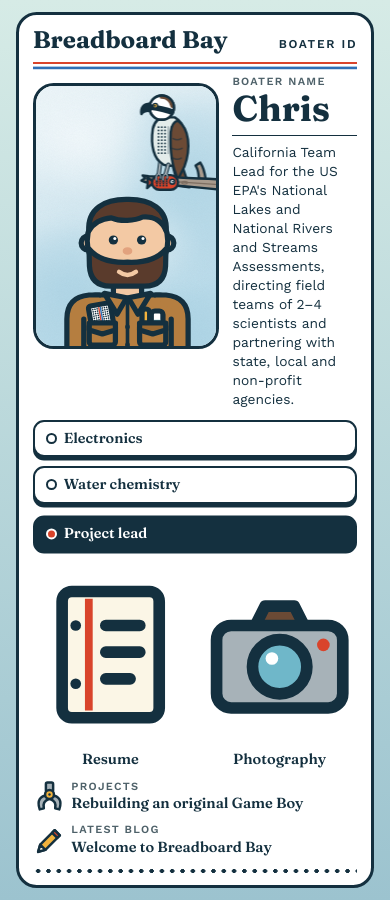
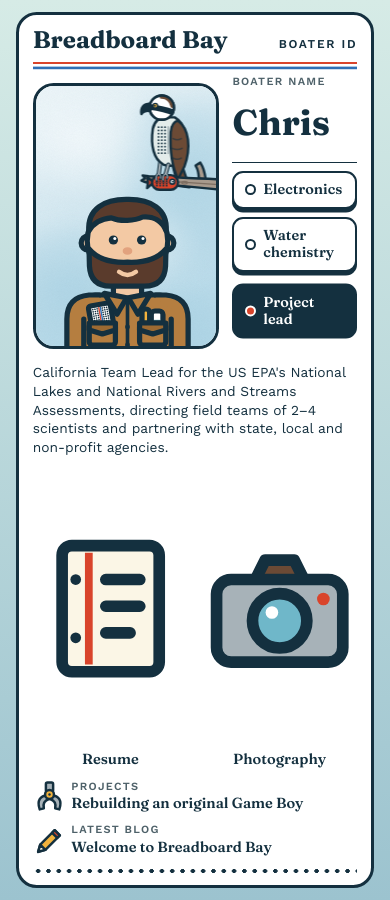
Before and after one commit to RobotCrabLab/Homepage, a Jekyll site: the page built from index.html, in a window 390 px wide. Built offline with Jekyll 4.4.1, drawn with Linux system fonts in a browser that asks for light colours.

Commit message:
Home card: summary above the skill buttons on computers, buttons beside the photo on phones
Co-Authored-By: Claude Opus 5.5 <noreply@anthropic.com>
Claude-Session: https://claude.ai/code/session_016BwnKwMceey9joAJi8jCUY

```diff
--- a/assets/css/style.css
+++ b/assets/css/style.css
@@ -475,7 +475,7 @@ img { max-width: 100%; height: auto; }
     border-bottom: calc(var(--u) * 0.125) solid var(--card-ink);
     font-family: var(--display); font-weight: 700; font-size: calc(var(--u) * 3); line-height: 1.1;
   }
-  .scene-nav { flex-direction: column; flex-wrap: nowrap; align-items: stretch; gap: calc(var(--u) * 0.55); margin: calc(var(--u) * 0.7) 0 0; }
+  .scene-nav { flex-direction: column; flex-wrap: nowrap; align-items: stretch; gap: calc(var(--u) * 0.55); margin: calc(var(--u) * 1) 0 0; }
   .scene-button {
     display: flex; align-items: center; gap: calc(var(--u) * 0.7); width: 100%;
     padding: calc(var(--u) * 0.5) calc(var(--u) * 0.9);
@@ -505,7 +505,8 @@ img { max-width: 100%; height: auto; }
   .scene-button:focus-visible { outline: 3px solid #2F6FB5; outline-offset: 3px; }
   /* A short summary of the chosen skill, from the resume. All three share one spot, so
      the card doesn't shift when the scene changes. */
-  .dive-summary { display: grid; margin-top: calc(var(--u) * 1); }
+  .dive-summary { display: grid; margin-top: calc(var(--u) * 1); order: 1; }
+  .scene-nav { order: 2; }
   .dive-summary p { grid-area: 1 / 1; margin: 0; visibility: hidden; font-size: calc(var(--u) * 1); line-height: 1.5; }
   [data-scene="1"] .summary-1, [data-scene="2"] .summary-2, [data-scene="3"] .summary-3 { visibility: visible; }
   /* The links run across the bottom of the card, each on one line */
@@ -1075,7 +1076,7 @@ img { max-width: 100%; height: auto; }
     aspect-ratio: auto; min-height: calc(100svh - 1.5rem); column-gap: calc(var(--u) * 1); padding: calc(var(--u) * 0.8) calc(var(--u) * 1) calc(var(--u) * 0.7);
     /* The buttons sit right under the top section; the links take all the spare height */
     grid-template-rows: auto auto auto auto auto minmax(0, 1fr) auto;
-    grid-template-areas: "head head" "photo label" "photo name" "photo summary" "nav nav" "links links" "rail rail";
+    grid-template-areas: "head head" "photo label" "photo name" "photo nav" "summary summary" "links links" "rail rail";
   }
   .dive-info { display: contents; }
   .dive-fields { grid-template-columns: 1fr 1fr; grid-template-rows: minmax(0, 1fr) auto auto; justify-content: stretch; gap: 0 calc(var(--u) * 1); margin: calc(var(--u) * 0.7) 0 0; min-height: 0; }
@@ -1087,9 +1088,9 @@ img { max-width: 100%; height: auto; }
   .dive-fields > div:nth-child(n+3) { grid-column: 1 / -1; }
   .dive-label { grid-area: label; }
   .dive-name { grid-area: name; font-size: calc(var(--u) * 2.6); }
-  .dive-summary { grid-area: summary; margin-top: calc(var(--u) * 0.5); min-width: 0; }
+  .dive-summary { grid-area: summary; margin-top: calc(var(--u) * 1); min-width: 0; }
   .dive-summary p { font-size: calc(var(--u) * 1); line-height: 1.38; }
-  .scene-nav { grid-area: nav; margin-top: calc(var(--u) * 0.8); gap: calc(var(--u) * 0.6); }
+  .scene-nav { grid-area: nav; align-self: start; margin-top: calc(var(--u) * 0.6); gap: calc(var(--u) * 0.6); }
   .scene-button { font-size: calc(var(--u) * 1.05); padding: calc(var(--u) * 0.6) calc(var(--u) * 0.8); gap: calc(var(--u) * 0.5); }
   .scene-button::after { content: none; }
   .dive-fields > div { min-width: 0; margin-top: calc(var(--u) * 0.7); }
@@ -1138,7 +1139,7 @@ img { max-width: 100%; height: auto; }
     width: var(--card-w); height: calc(100svh - 1.5rem); aspect-ratio: auto;
     grid-template-columns: var(--photo) minmax(0, 1fr) minmax(0, 1fr);
     grid-template-rows: auto auto auto minmax(0, 1fr) auto auto;
-    grid-template-areas: "head head head" "photo label nav" "photo name nav" "photo summary nav" "photo summary links" "rail rail rail";
+    grid-template-areas: "head head head" "photo label summary" "photo name summary" "photo nav summary" "photo nav links" "rail rail rail";
     column-gap: calc(var(--u) * 1.4);
     padding: calc(var(--u) * 0.6) calc(var(--u) * 1.2) calc(var(--u) * 0.5);
   }
@@ -1147,10 +1148,10 @@ img { max-width: 100%; height: auto; }
   .dive-info { display: contents; }
   .dive-label { grid-area: label; }
   .dive-name { grid-area: name; font-size: calc(var(--u) * 2.3); }
-  .dive-summary { grid-area: summary; margin-top: calc(var(--u) * 0.5); min-width: 0; }
+  .dive-summary { grid-area: summary; margin-top: 0; min-width: 0; }
   .dive-summary p { line-height: 1.34; }
   .dive-head { margin-bottom: calc(var(--u) * 0.6); padding-bottom: calc(var(--u) * 0.4); }
-  .scene-nav { grid-area: nav; margin: 0; align-self: start; }
+  .scene-nav { grid-area: nav; margin: calc(var(--u) * 0.6) 0 0; align-self: start; }
   .scene-button { padding-block: calc(var(--u) * 0.42); }
   .dive-fields { grid-template-columns: auto auto; gap: calc(var(--u) * 0.25) calc(var(--u) * 0.8); margin: calc(var(--u) * 0.5) 0 0; }
   .dive-fields dd { font-size: calc(var(--u) * 1); }
```
Also changed, not shown: CLAUDE.md (+3 -3 lines).
